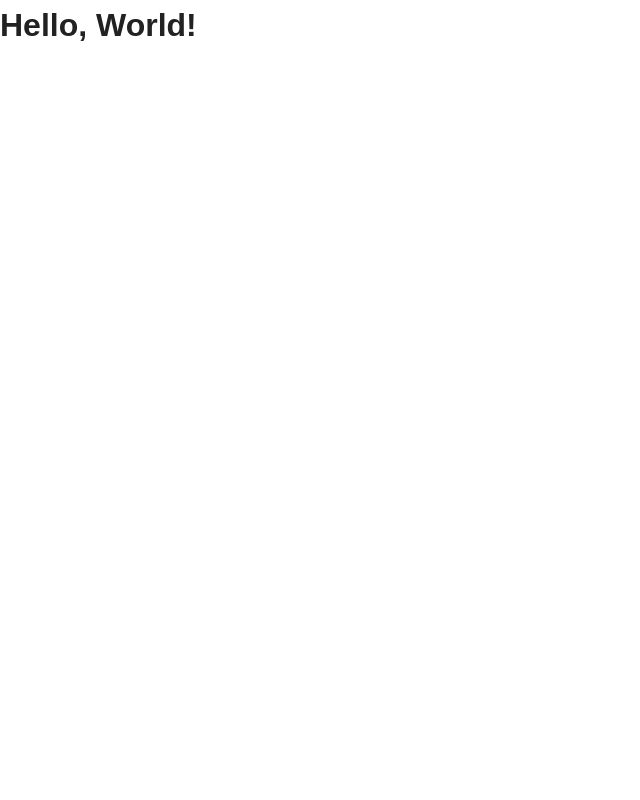
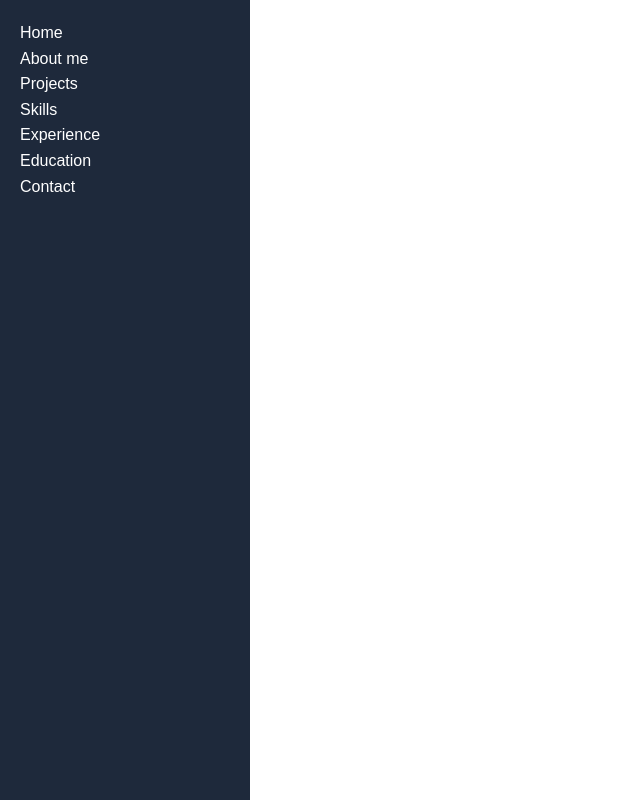
Before and after one commit to ajama248/portfolio-website, a plain HTML site: page index.html in a window 1280 px wide. Shown: the whole page, without its empty margins (0-640 px from the left). Drawn offline with Linux system fonts and the light colour scheme.

Commit message:
created website structure

```diff
--- a/index.html
+++ b/index.html
@@ -5,20 +5,34 @@
     <meta charset="UTF-8">
     <meta name="viewport" content="width=device-width, initial-scale=1.0">
     <title>My Website</title>
-    <link rel="stylesheet" href="style.css">
-    <script src="script.js" defer></script>
+    <link rel="stylesheet" href="src/style.css">
+    <script src="src/script.js" defer></script>
 </head>
 <body>
 
-    <header>
-        <nav></nav>
-    </header>
+    <div class="layout">
 
-    <main>
-        <h1>Hello, World!</h1>
-    </main>
+        <nav class="sidebar">
+            <a href="#home">Home</a>
+            <a href="#about-me">About me</a>
+            <a href="#projects">Projects</a>
+            <a href="#skills">Skills</a>
+            <a href="#experience">Experience</a>
+            <a href="#education">Education</a>
+            <a href="#contact">Contact</a>
+        </nav>
 
-    <footer></footer>
+        <main class="main">
+            <section id="home"> Home content</section>
+            <section id="about-me"> About me content</section>
+            <section id="projects"> Projects content</section>
+            <section id="skills"> skills content</section>
+            <section id="experience">experience content</section>
+            <section id="education">education content</section>
+            <section id="contact">contact content</section>
+
+        </main>
+    </div>
 
 </body>
 </html>
--- a/src/style.css
+++ b/src/style.css
@@ -53,12 +53,23 @@ footer {
 
 /* Components used*/
 
-.container {
-    width: 90%;
-    max-width: 1200px;
-    margin: 0 auto;
+.sidebar {
+    position: fixed;
+    top: 0;
+    left: 0;
+    width: 250px;
+    height: 100vh;
+    background-color: #1e293b;
+    color: white;
+    padding: 20px;
+
+    display: flex;
+    flex-direction: column;
 }
 
+.main {
+
+}
 
 /* Responsive Design for different Devices*/
 
```
